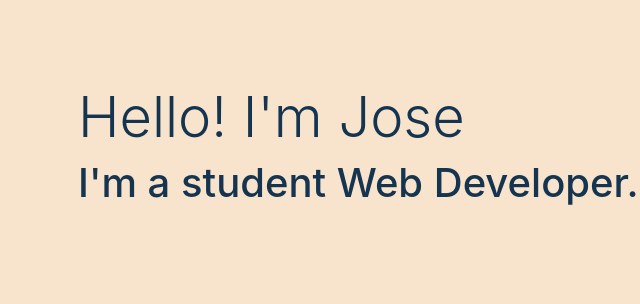
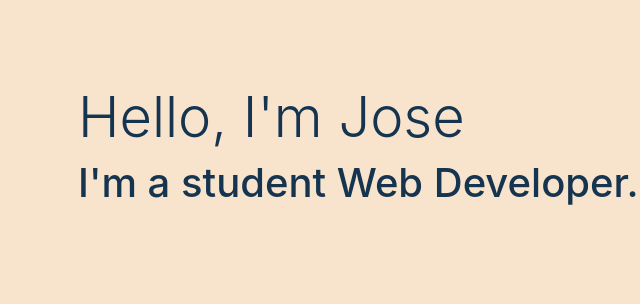
Before and after one commit to jfermint/my-website, a plain HTML site: page index.html in a window 1280 px wide. Shown: the part 162-466 px from the top of the page, 577-1217 px from the left. Drawn offline with nearby package versions, Linux system fonts and the light colour scheme.

Commit message:
Change header message to original

```diff
--- a/index.html
+++ b/index.html
@@ -39,7 +39,7 @@
         <img id="circle-img" src="imgs\circle-cropped.png">
       </div>
       <div class="col-lg-6 align-items-center text-lg-left text-center col-md">
-          <h1 class="display-4">Hello! I'm Jose</h1>
+          <h1 class="display-4">Hello, I'm Jose</h1>
           <h1 class="display-6">I'm a student Web Developer.</h1>
       </div>
     <div class="col-lg">
```
